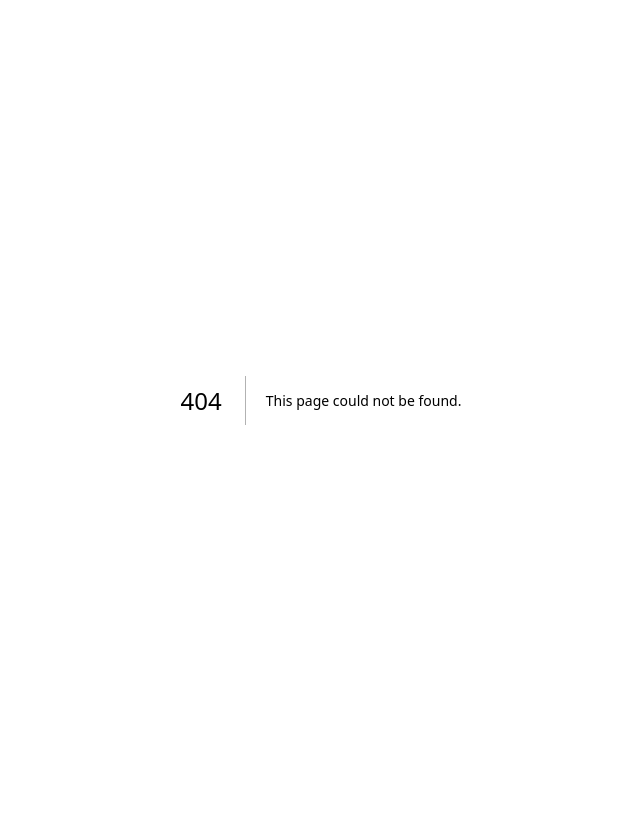
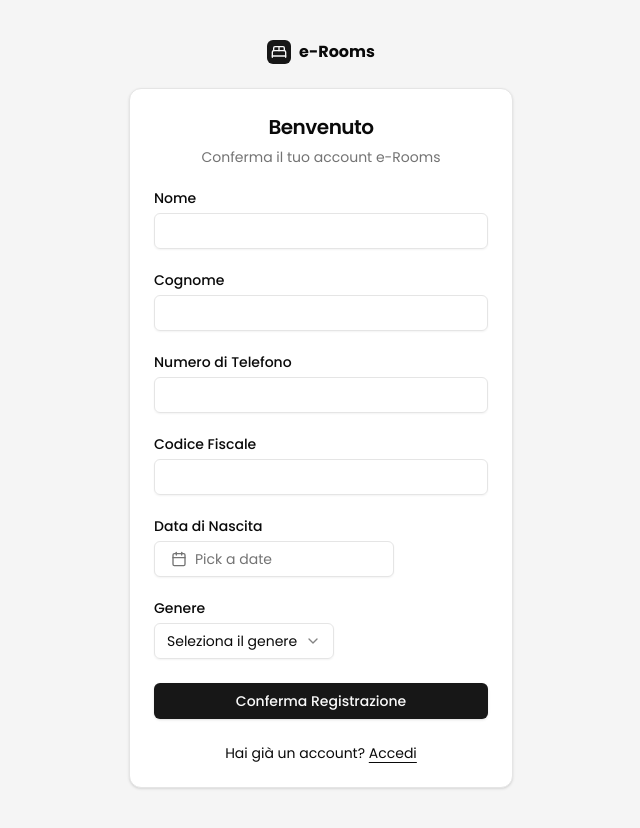
Before and after one commit to Informatici-Astratti/eRooms, a Next.js app: page /signup/continue in a window 1280 px wide. Before the commit this address had no page. Shown: the whole page, without its empty margins (319-959 px from the left). Before the commit the page ends 800 px from the top, so only its background shows below. Built offline with nearby package versions, Linux system fonts and the light colour scheme.

Commit message:
Continua Registrazione

```diff
--- /dev/null
+++ b/app/(auth)/signup/continue/page.tsx
@@ -0,0 +1,117 @@
+"use client"
+
+import { Button } from "@/components/ui/button";
+import { Calendar } from "@/components/ui/calendar";
+import {
+  Card,
+  CardContent,
+  CardDescription,
+  CardHeader,
+  CardTitle,
+} from "@/components/ui/card";
+import { Input } from "@/components/ui/input";
+import { Label } from "@/components/ui/label";
+import { Popover, PopoverContent, PopoverTrigger } from "@/components/ui/popover";
+import { Select, SelectContent, SelectGroup, SelectItem, SelectLabel, SelectTrigger, SelectValue } from "@/components/ui/select";
+import { BedDouble, CalendarIcon } from "lucide-react";
+import Link from "next/link";
+import { useActionState, useState } from "react";
+import * as React from "react"
+import { format } from "date-fns"
+import { cn } from "@/lib/utils"
+
+export default function ConfirmSignupPage() {
+    const [date, setDate] = useState<Date>()
+    //const [state, formAction] = useActionState()
+
+  return (
+    <div className="flex min-h-svh flex-col items-center justify-center gap-6 bg-muted p-6 md:p-10">
+      <div className="flex w-full max-w-sm flex-col gap-6">
+        <div className="flex gap-2 justify-center items-center">
+          <div className="flex size-6 bg-primarflex h-6 w-6 items-center justify-center rounded-md bg-primary text-primary-foreground">
+            <BedDouble className="size-4" />
+          </div>
+          <p className="font-bold">e-Rooms</p>
+        </div>
+        <Card>
+          <CardHeader className="text-center">
+            <CardTitle className="text-xl">Benvenuto</CardTitle>
+            <CardDescription>Conferma il tuo account e-Rooms</CardDescription>
+          </CardHeader>
+          <CardContent>
+            <form action = {() => { }}>
+              <div className="grid gap-6">
+                <div className="grid gap-6">
+                  <div className="grid gap-2">
+                    <Label htmlFor="nome">Nome</Label>
+                    <Input name="nome" type="text" required />
+                  </div>
+                  <div className="grid gap-2">
+                    <Label htmlFor="cognome">Cognome</Label>
+                    <Input name="cognome" type="text" required />
+                  </div>
+                  <div className="grid gap-2">
+                    <Label htmlFor="telefono">Numero di Telefono</Label>
+                    <Input name="telefono" type="tel" required />
+                  </div>
+                  <div className="grid gap-2">
+                    <Label htmlFor="cf">Codice Fiscale</Label>
+                    <Input name="cf" type="text" required />
+                  </div>
+                  <div className="grid gap-2">
+                    <Label htmlFor="dataNascita">Data di Nascita</Label>
+                    <Popover>
+                        <PopoverTrigger asChild>
+                            <Button
+                            variant={"outline"}
+                            className={cn(
+                                "w-[240px] justify-start text-left font-normal",
+                                !date && "text-muted-foreground"
+                            )}
+                            >
+                            <CalendarIcon />
+                            {date ? format(date, "PPP") : <span>Pick a date</span>}
+                            </Button>
+                        </PopoverTrigger>
+                        <PopoverContent className="w-auto p-0" align="start">
+                            <Calendar
+                            mode="single"
+                            selected={date}
+                            onSelect={setDate}
+                            initialFocus
+                            />
+                        </PopoverContent>
+                    </Popover>
+                    <Input type="hidden" value={date?.toDateString()} name="dataNascita"/>
+                  </div>
+                  <div className="grid gap-2">
+                    <Label htmlFor="genere">Genere</Label>
+                    <Select>
+                      <SelectTrigger className="w-[180px]">
+                        <SelectValue placeholder="Seleziona il genere" />
+                      </SelectTrigger>
+                      <SelectContent>
+                          <SelectItem value="uomo">Uomo</SelectItem>
+                          <SelectItem value="donna">Donna</SelectItem>
+                          <SelectItem value="ns">Non voglio specificarlo</SelectItem>
+                      </SelectContent>
+                    </Select>
+                  </div>
+                  <Button type="submit" className="w-full">
+                    Conferma Registrazione
+                  </Button>
+                </div>
+                <div className="text-center text-sm">
+                  Hai già un account?{" "}
+                  <Link href="/login" className="underline underline-offset-4">
+                    Accedi
+                  </Link>
+                </div>
+              </div>
+            </form>
+          </CardContent>
+        </Card>
+      </div>
+    </div>
+  );
+}
```
